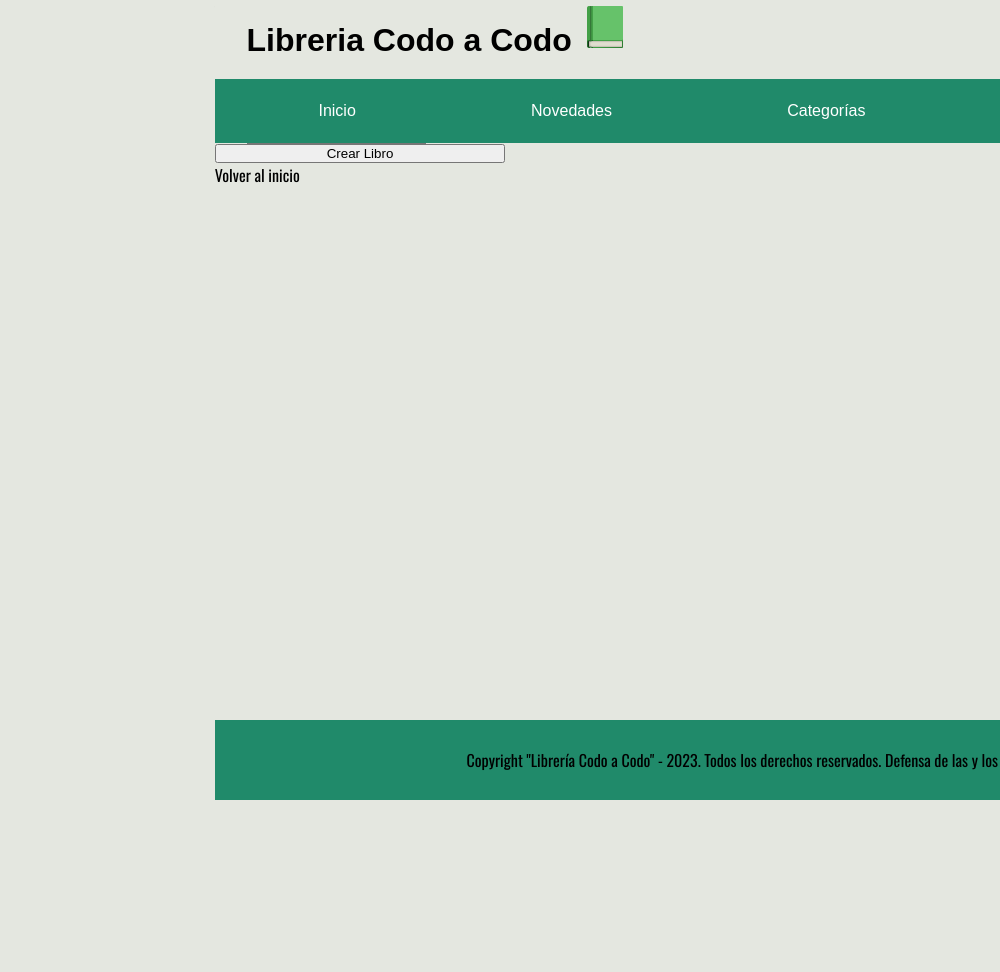
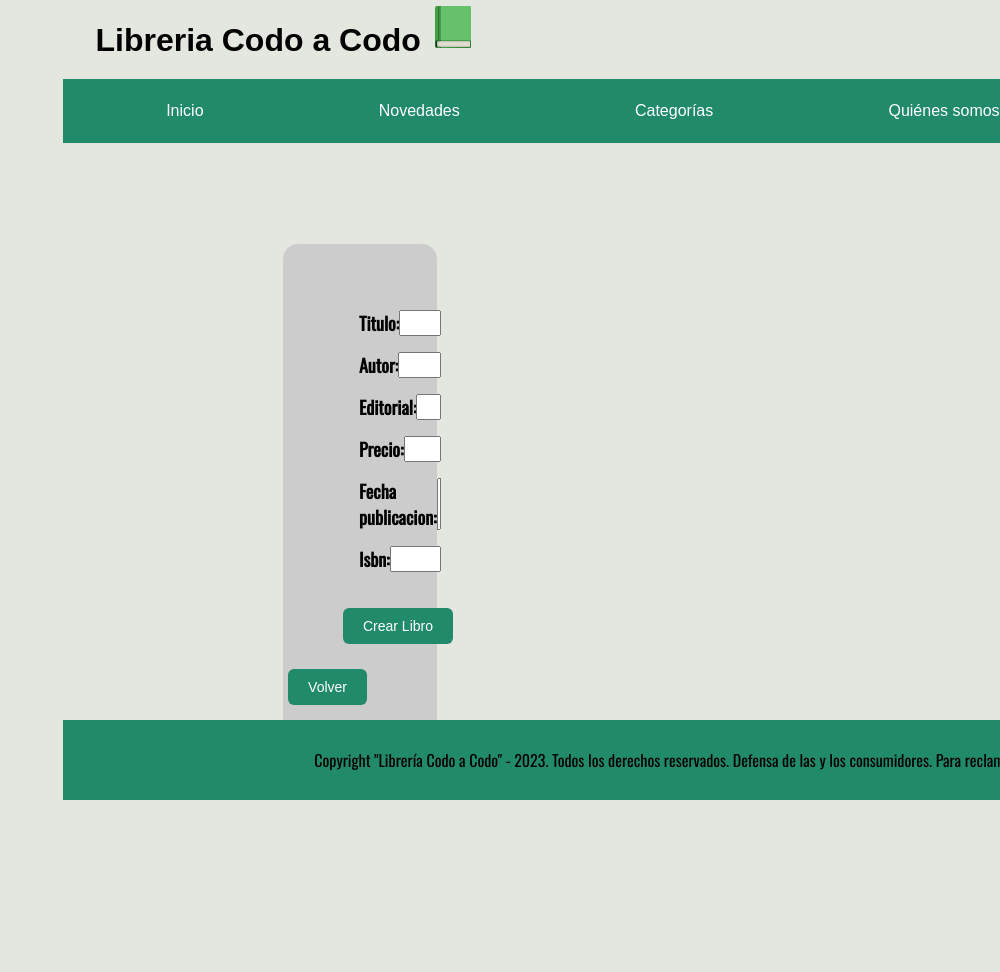
Before and after one commit to emantho/LibreriaCaC, a Django app: page /libro/create/ in a window 1280 px wide. Shown: the whole page, without its empty margins (280-1280 px from the left). Before the commit the page ends 800 px from the top, so only its background shows below. Run offline with Django 4.2, Linux system fonts and the light colour scheme; some web fonts are replaced.

Commit message:
Style changes - Applied styles to libro-create - Changed style in main class for carrito and login - Applied class main in categorias

```diff
--- a/app_libreria/templates/libro_create.html
+++ b/app_libreria/templates/libro_create.html
@@ -1,14 +1,16 @@
 {% extends 'base.html' %} {% load static %} {% block content %}
 
-<main>
-    <div>
+<main class="main">
+    <div class="detail-main">
         <!-- <h1>CREAR LIBRO</h1> -->
         <form method="post">
             {% csrf_token %}
-            <div>{{form.as_div}}</div> <!-- cada campo el form es un div -->
-            <input type="submit" value="{{ tipo }}" />
+            <div class="crear-div">{{form.as_div}}</div> <!-- cada campo el form es un div -->
+            <input class="libro-boton crear-boton" type="submit" value="{{ tipo }}" />
         </form>
-        <a href="{% url 'libro:all' %}">Volver al inicio</a>
+        <div class="detail-div-botton">
+            <a href="{% url 'libro:all' %}"><input class="libro-boton" type="button" value="Volver" /></a>
+        </div>
     </div>
 </main>
 
--- a/static/css/style.css
+++ b/static/css/style.css
@@ -209,6 +209,29 @@ ul {
 }
 
 
+.crear-div div {
+    display: flex;
+    flex-direction: row;
+    justify-content: space-between;
+    margin: 1em;
+    /* border: solid 5px red; */
+}
+
+.crear-div label {
+    font-weight: bold;
+    font-size: 18px;
+    margin-left: 10px;
+}
+
+.crear-div [id^="id_"] {
+    float: right; /* Hace que el botón se alinee a la derecha */
+    margin-right: 25px;
+    width: 60%;
+}
+
+.crear-boton {
+    width: fit-content;
+}
 
         /* ------------- FIELDSET  --------- */
 .libro-fieldset {
@@ -258,18 +281,42 @@ ul {
 
         /* ------------- DETAILS  --------- */
 .detail-main {
+    margin: 100px auto;
+    padding: 50px ;
+    width: 33%;
     box-sizing: border-box;
-    margin: 20px;
-    border: solid 5px red;
+    border: none;
+    background-color: #ccc;
+    border-radius: 15px;
     display: flex;
-    width: 100%;
     flex-direction: column;
 }
 
 .detail-p {
     display: flex;
-    flex-direction: row;
-    border: solid 5px red;
+    flex-direction: wrap;
+    justify-content: space-between;
+    align-content: center;
+    margin: 5px 0;
+    padding: 5px;
+    font-size: 22px;
+}
+
+.p-label {
+    display: flex;
+    font-weight: bold;
+    font-size: 18px;
+    align-content: center;
+    align-items: center;
+}
+
+.detail-div-botton a {
+    width: fit-content;
+}
+
+.libro-boton {
+    float: right; /* Hace que el botón se alinee a la derecha */
+    margin-right: 20px;
 }
 
 /* ------------------ NAV ------------------ */
--- a/templates/carrito.html
+++ b/templates/carrito.html
@@ -1,6 +1,6 @@
 {% extends 'base.html' %} {% load static %} {% block content %}
 
-<main class="main-carrito">
+<main class="main">
   <div class="carrito">
     <table class=" shopping-cart">
       <thead>
--- a/templates/categorias.html
+++ b/templates/categorias.html
@@ -1,6 +1,6 @@
 {% extends 'base.html' %} {% load static %} {% block content %}
 
-<main>
+<main class="main">
     <h2 id="titulo-categoria"></h2>
     <div id="contenido-categoria"></div>
 </main>
--- a/templates/login.html
+++ b/templates/login.html
@@ -1,6 +1,6 @@
 {% extends 'base.html' %} {% load static %} {% block content %}
 
-<main class="main-login">
+<main class="main">
 
     <div class="formularioLogin-container">
         <h3>Ingresar</h3>
```
